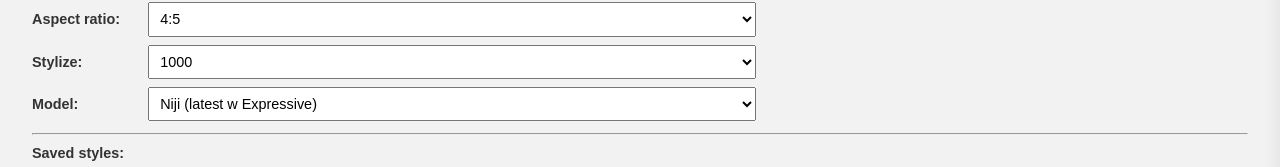
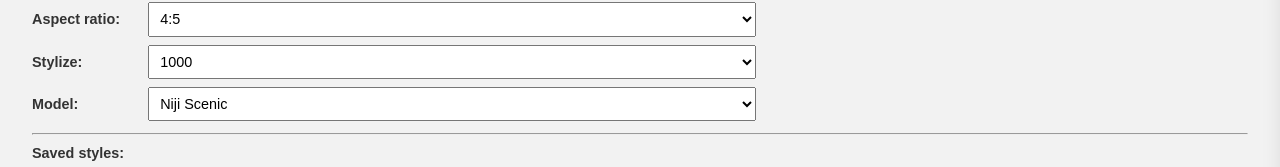
Before and after one commit to earthstorm86/mpmadness, a plain HTML site: page index.html in a window 1280 px wide. Shown: the part 561-728 px from the top of the page. Drawn offline with nearby package versions, Linux system fonts and the light colour scheme.

Commit message:
Added niji versions and MJ 5.1

```diff
--- a/index.html
+++ b/index.html
@@ -91,9 +91,11 @@
         </select><br>
 		<label for="model">Model:</label>
         <select name="model" id="model">
-            <option value="--niji 5 --style expressive">Niji (latest w Expressive)</option>
-			<option value="--niji 5">Niji (latest default)</option>
-            <option value="--v 5">MJ (latest)</option>
+            <option value="--niji 5 --style scenic">Niji Scenic</option>
+			<option value="--niji 5 --style expressive">Niji Expressive</option>
+			<option value="--niji 5 --style cute">Niji Cute</option>
+			<option value="--niji 5">Niji Standard</option>
+            <option value="--v 5.1">MJ (latest)</option>
         </select><br>
 
 		<!--<button type="submit">Submit (Auto submit enabled)</button>-->
```
